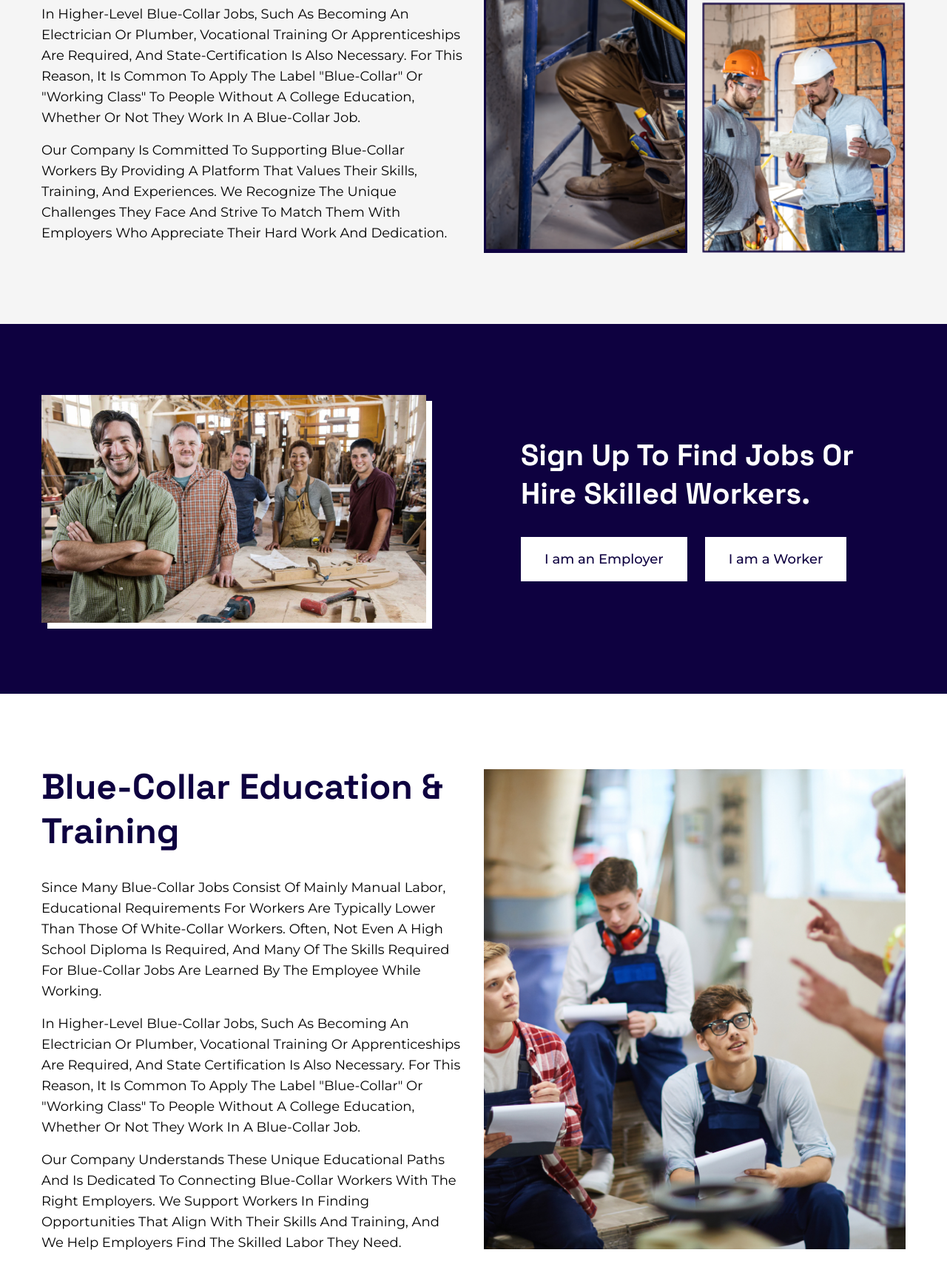
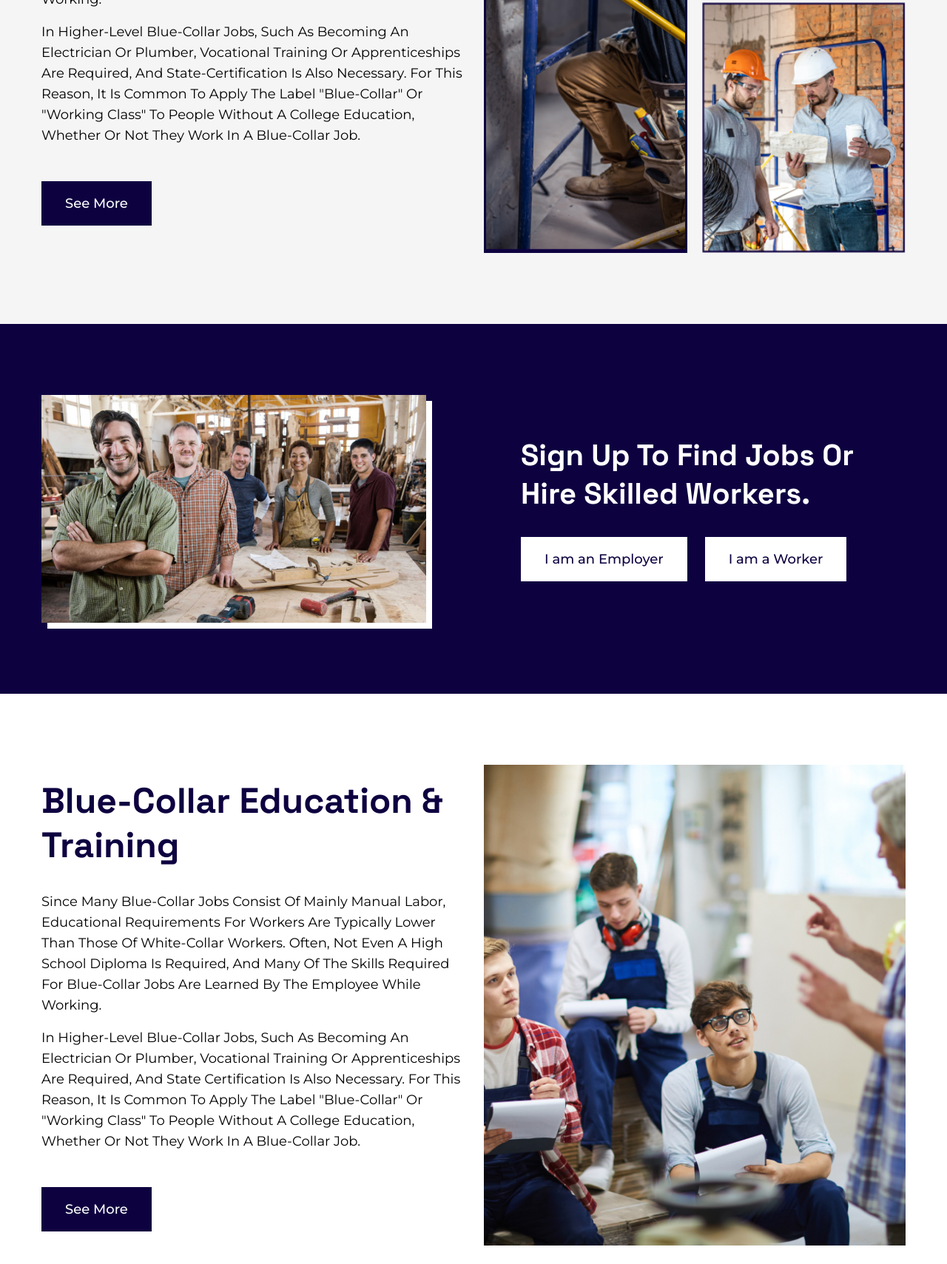
Before and after one commit to shakib-mia/bluehire, a website built with Vite: page index.html in a window 1280 px wide. Shown: the part 2071-3780 px from the top of the page at 74% size. Built offline with nearby package versions, Linux system fonts and the light colour scheme; some packages are replaced by stand-ins of ours; animation ran at ten frames a second.

Commit message:
buttons added instead of long text

```diff
--- a/index.html
+++ b/index.html
@@ -506,19 +506,14 @@
                   "working class" to people without a college education, whether
                   or not they work in a blue-collar job.
                 </p>
-
-                <!-- Third paragraph about the company's commitment to supporting blue-collar workers -->
-                <p
-                  class="capitalize"
+                <!-- See More Button -->
+                <div
+                  class="mt-4 lg:mt-8"
                   data-aos="fade-right"
                   data-aos-duration="1000"
                 >
-                  Our company is committed to supporting blue-collar workers by
-                  providing a platform that values their skills, training, and
-                  experiences. We recognize the unique challenges they face and
-                  strive to match them with employers who appreciate their hard
-                  work and dedication.
-                </p>
+                  <button class="primary">See More</button>
+                </div>
               </div>
             </aside>
 
@@ -656,18 +651,13 @@
                   or not they work in a blue-collar job.
                 </p>
 
-                <!-- Third paragraph: Company’s commitment to supporting blue-collar workers through matching skills with employers -->
-                <p
-                  class="capitalize"
+                <div
+                  class="mt-4 lg:mt-8"
                   data-aos="fade-right"
                   data-aos-duration="1000"
                 >
-                  Our company understands these unique educational paths and is
-                  dedicated to connecting blue-collar workers with the right
-                  employers. We support workers in finding opportunities that
-                  align with their skills and training, and we help employers
-                  find the skilled labor they need.
-                </p>
+                  <button class="primary">See More</button>
+                </div>
               </div>
             </aside>
 
```
